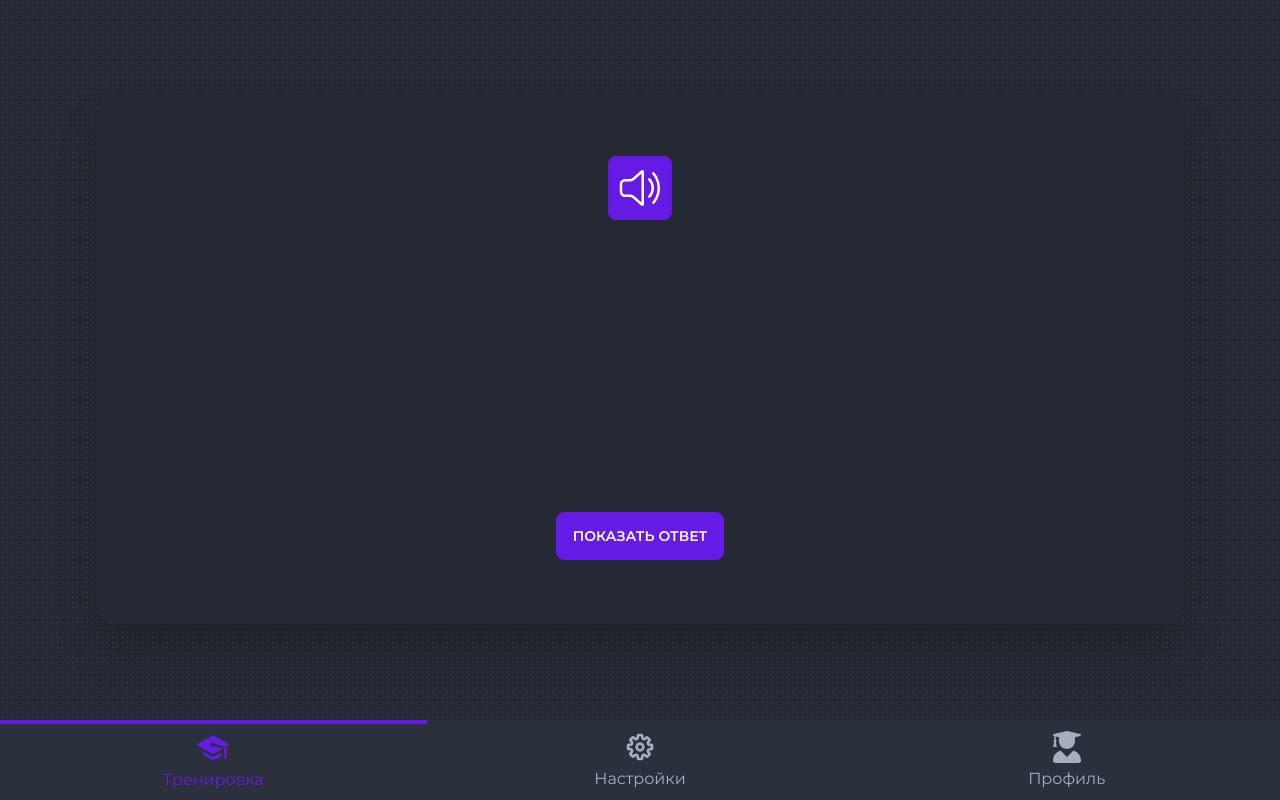
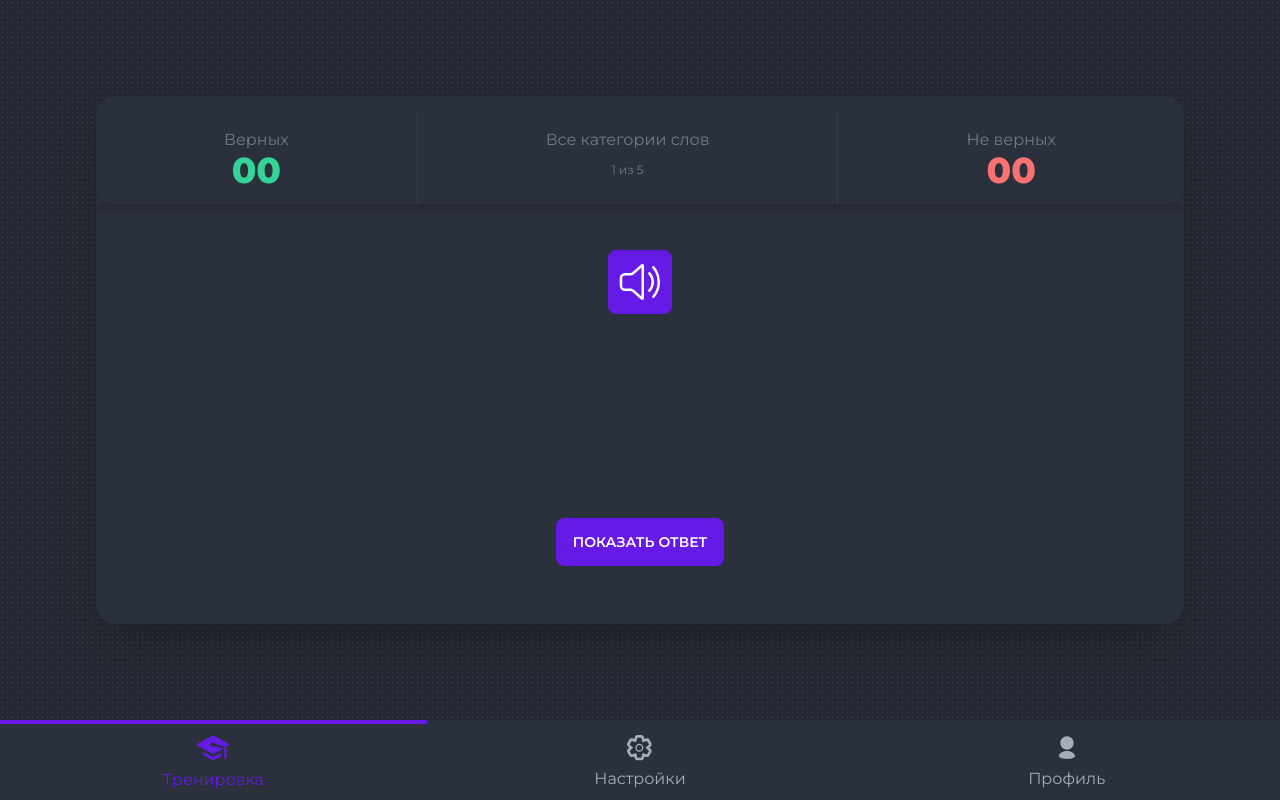
Before and after one commit to LisKorzun/portfolio-dictionary-words, a Next.js app: page / in a window 1280 px wide. Both pictures are taken after a click on the button "ТРЕНИРОВАТЬ". Built offline with nearby package versions, Linux system fonts and the light colour scheme.

Commit message:
update lesson

```diff
--- a/src/app/globals.css
+++ b/src/app/globals.css
@@ -4,7 +4,8 @@
 
 :root {
     --foreground-rgb: 166, 173, 187;
-    --background-rgb: 36, 41, 51;
+    --background-rgb: 42, 48, 60;
+    --background-dotted-rgb: 36, 41, 51;
 }
 
 html {
@@ -14,7 +15,7 @@ html {
 body {
     color: rgb(var(--foreground-rgb));
     background-color: rgb(var(--background-rgb));
-    background-image: radial-gradient(rgba(var(--foreground-rgb), .2) 0.5px, rgb(var(--background-rgb)) 0.5px);
+    background-image: radial-gradient(rgba(var(--foreground-rgb), .2) 0.5px, rgb(var(--background-dotted-rgb)) 0.5px);
     background-size: 5px 5px;
     min-height: 100vh;
 }
--- a/src/app/page.js
+++ b/src/app/page.js
@@ -3,7 +3,7 @@ import DEFAULT_WORDS from '@/data'
 
 export default function Home() {
     return (
-        <main className="bg-base-200 bg-dotted bg-dotted-size h-main-content p-4 md:p-24 flex flex-col items-center justify-center">
+        <main className="bg-base-100 bg-dotted bg-dotted-size h-main-content p-4 md:p-24 flex flex-col items-center justify-center">
             <Training data={DEFAULT_WORDS} />
         </main>
     )
--- a/src/components/Lesson.js
+++ b/src/components/Lesson.js
@@ -1,7 +1,7 @@
 import { SpeakerIcon } from '@/icons'
-import { useCallback, useEffect, useState } from 'react'
+import { useEffect, useState } from 'react'
 
-export const Lesson = ({ words, onComplete, onCancel }) => {
+export const Lesson = ({ title, words, onComplete, onCancel }) => {
     const [showAnswer, setShowAnswer] = useState(false)
     const [wordInd, setWordInd] = useState(0)
     const [failedAnswers, setFailedAnswers] = useState([])
@@ -47,23 +47,53 @@ export const Lesson = ({ words, onComplete, onCancel }) => {
         if (key === ' ') {
             speakWord(words[wordInd])
         }
+        if (key === 'Enter') {
+            showWord()
+        }
+        if (key === 'ArrowLeft' && showAnswer) {
+            onCorrect()
+        }
+        if (key === 'ArrowRight' && showAnswer) {
+            onFail()
+        }
     }
     useEffect(() => {
         window.addEventListener('keyup', downHandler)
         return () => {
             window.removeEventListener('keyup', downHandler)
         }
-    }, [words, wordInd])
+    }, [words, wordInd, showAnswer])
 
     return (
         <>
-            <div className="h-2/3 w-full flex flex-col justify-around items-center">
+            <div className="stats shadow text-center">
+                <div className="stat">
+                    <div className="stat-title">Верных</div>
+                    <div className="stat-value text-success countdown mx-auto">
+                        <span style={{ '--value': learnedAnswers.length }}></span>
+                    </div>
+                </div>
+                <div className="stat">
+                    <div className="stat-title">{title}</div>
+                    <div className="stat-desc">
+                        {wordInd + 1} из {words.length}
+                    </div>
+                </div>
+                <div className="stat">
+                    <div className="stat-title">Не верных</div>
+                    <div className="stat-value text-error countdown mx-auto">
+                        <span style={{ '--value': failedAnswers.length }}></span>
+                    </div>
+                </div>
+            </div>
+            <progress className="progress progress-primary w-full" value={wordInd} max={words.length}></progress>
+            <div className="h-2/4 w-full flex flex-col justify-around items-center">
                 <button className="btn btn-lg btn-square text-white btn-primary shadow-inner">
                     <SpeakerIcon width={48} height={48} onClick={() => speakWord(words[wordInd])} />
                 </button>
                 <div className="h-12 flex items-center font-bold text-white text-4xl">{showAnswer ? words[wordInd] : ''}</div>
             </div>
-            <div className="h-1/3 flex items-center justify-center w-full">
+            <div className="h-1/4 flex items-center justify-center w-full">
                 {!showAnswer && (
                     <button type="button" className="btn btn-primary" onClick={showWord}>
                         Показать ответ
--- a/src/components/LessonOld.js
+++ /dev/null
@@ -1,94 +0,0 @@
-'use client'
-import { useState } from 'react'
-import WORDS from '@/data'
-import { SpeakerIcon } from '@/icons'
-
-const words = WORDS[0].words
-
-const LESSON_STATUS = {
-    NEW: 'new',
-    IN_PROGRESS: 'in-progress',
-    DONE: 'done',
-    CANCELLED: 'cancelled',
-}
-const WORDS_PER_LESSON = 5
-
-export const LessonOld = () => {
-    const [status, setStatus] = useState(LESSON_STATUS.NEW)
-    const [wordInd, setWordInd] = useState(0)
-    const [showAnswer, setShowAnswer] = useState(false)
-    const [failedAnswers, setFailedAnswers] = useState([])
-
-    const onLessonStarted = () => {
-        setStatus(LESSON_STATUS.IN_PROGRESS)
-        speakWord(words[wordInd])
-    }
-    const speakWord = (word) => {
-        window.speechSynthesis.cancel()
-        window.speechSynthesis.speak(new SpeechSynthesisUtterance(word))
-    }
-    const showWord = () => {
-        setShowAnswer(true)
-    }
-    const onCorrect = () => {
-        setShowAnswer(false)
-        setWordInd((current) => {
-            const next = ++current
-            if (next > WORDS_PER_LESSON - 1) {
-                setStatus(LESSON_STATUS.DONE)
-                return 0
-            }
-            speakWord(words[next])
-            return next
-        })
-    }
-    const onFail = () => {
-        setFailedAnswers((current) => current.concat(words[wordInd]))
-        onCorrect()
-    }
-    console.log(failedAnswers)
-    return (
-        <>
-            {status === LESSON_STATUS.NEW && (
-                <>
-                    <div> Стань гуру словарных слов</div>
-                    <div> Доступно {words.length} слов</div>
-                    <button type="button" onClick={onLessonStarted} className="p-4 border border-slate-200">
-                        Начать раунд
-                    </button>
-                </>
-            )}
-            {status === LESSON_STATUS.IN_PROGRESS && (
-                <>
-                    <SpeakerIcon width={48} height={48} className="text-red-500" onClick={() => speakWord(words[wordInd])} />
-                    {!showAnswer && (
-                        <button type="button" onClick={showWord}>
-                            Показать ответ
-                        </button>
-                    )}
-                    {showAnswer && (
-                        <>
-                            <div>{words[wordInd]}</div>
-                            <div className="flex gap-3">
-                                <button type="button" onClick={onCorrect}>
-                                    Верно
-                                </button>
-                                <button type="button" onClick={onFail}>
-                                    Не верно
-                                </button>
-                            </div>
-                        </>
-                    )}
-                </>
-            )}
-            {status === LESSON_STATUS.DONE && (
-                <>
-                    <div>
-                        Неверных ответов {failedAnswers.length} из {WORDS_PER_LESSON}
-                    </div>
-                    <div>{failedAnswers.join(' | ')}</div>
-                </>
-            )}
-        </>
-    )
-}
--- a/src/components/Training.js
+++ b/src/components/Training.js
@@ -5,7 +5,6 @@ import keys from 'lodash/keys'
 import filter from 'lodash/filter'
 import { CATEGORIES } from '@/data'
 import { pickWords } from '@/utils'
-import { SpeakerIcon } from '@/icons'
 import { Lesson } from '@/components/Lesson'
 
 const STATUS = {
@@ -24,7 +23,7 @@ export const Training = ({ data }) => {
 
     const store = data.reduce((acc, { category, title, words }) => {
         if (acc[CATEGORIES.ALL] === undefined) {
-            acc[CATEGORIES.ALL] = { title: 'Все категории', words: [] }
+            acc[CATEGORIES.ALL] = { title: 'Все категории слов', words: [] }
         }
         acc[category] = { title, words }
         acc[CATEGORIES.ALL].words = acc[CATEGORIES.ALL].words.concat(words)
@@ -53,7 +52,7 @@ export const Training = ({ data }) => {
     const categories = useMemo(() => filter(keys(store), (c) => c !== category), [store, category])
     console.log(categories)
     return (
-        <div className="bg-base-200 h-full w-full shadow-2xl rounded-[20px] flex flex-col justify-center">
+        <div className="bg-base-100 h-full w-full shadow-2xl rounded-[20px] flex flex-col justify-center">
             {status === STATUS.NOT_STARTED && (
                 <div className="hero-content p-8 flex-col gap-8 lg:flex-row">
                     <div>
@@ -94,7 +93,7 @@ export const Training = ({ data }) => {
                     <img src="/images/learn-lamp.png" className="hidden lg:block max-w-sm rounded-lg" />
                 </div>
             )}
-            {status === STATUS.IN_PROGRESS && <Lesson words={toLearn} onComplete={onLessonDone} />}
+            {status === STATUS.IN_PROGRESS && <Lesson words={toLearn} onComplete={onLessonDone} title={store[category].title} />}
             {status === STATUS.DONE && (
                 <div className="flex flex-col items-center w-full h-full justify-around">
                     <div className="w-full flex flex-col items-center">
--- a/src/icons.js
+++ b/src/icons.js
@@ -17,27 +17,32 @@ export const GraduationCapIcon = (props) => {
 export const SettingsIcon = (props) => {
     return (
         <svg viewBox="0 0 24 24" focusable="false" role="img" fill="currentColor" xmlns="http://www.w3.org/2000/svg" {...props}>
-            <title>Settings icon</title>
-            <g data-name="Layer 2">
-                <g data-name="settings-2">
-                    <path
-                        d="M12.94 22h-1.89a1.68 1.68 0 0 1-1.68-1.68v-1.09a.34.34 0 0 0-.22-.29.38.38 0 0 0-.41 0l-.74.8a1.67 1.67 0 0 1-2.37 0L4.26 18.4a1.66 1.66 0 0 1-.5-1.19 1.72 1.72 0 0 1 .5-1.21l.74-.74a.34.34 0 0 0 0-.37c-.06-.15-.16-.26-.3-.26H3.68A1.69 1.69 0 0 1 2 12.94v-1.89a1.68 1.68 0 0 1 1.68-1.68h1.09a.34.34 0 0 0 .29-.22.38.38 0 0 0 0-.41L4.26 8a1.67 1.67 0 0 1 0-2.37L5.6 4.26a1.65 1.65 0 0 1 1.18-.5 1.72 1.72 0 0 1 1.22.5l.74.74a.34.34 0 0 0 .37 0c.15-.06.26-.16.26-.3V3.68A1.69 1.69 0 0 1 11.06 2H13a1.68 1.68 0 0 1 1.68 1.68v1.09a.34.34 0 0 0 .22.29.38.38 0 0 0 .41 0l.69-.8a1.67 1.67 0 0 1 2.37 0l1.37 1.34a1.67 1.67 0 0 1 .5 1.19 1.63 1.63 0 0 1-.5 1.21l-.74.74a.34.34 0 0 0 0 .37c.06.15.16.26.3.26h1.09A1.69 1.69 0 0 1 22 11.06V13a1.68 1.68 0 0 1-1.68 1.68h-1.09a.34.34 0 0 0-.29.22.34.34 0 0 0 0 .37l.77.77a1.67 1.67 0 0 1 0 2.37l-1.31 1.33a1.65 1.65 0 0 1-1.18.5 1.72 1.72 0 0 1-1.19-.5l-.77-.74a.34.34 0 0 0-.37 0c-.15.06-.26.16-.26.3v1.09A1.69 1.69 0 0 1 12.94 22zm-1.57-2h1.26v-.77a2.33 2.33 0 0 1 1.46-2.14 2.36 2.36 0 0 1 2.59.47l.54.54.88-.88-.54-.55a2.34 2.34 0 0 1-.48-2.56 2.33 2.33 0 0 1 2.14-1.45H20v-1.29h-.77a2.33 2.33 0 0 1-2.14-1.46 2.36 2.36 0 0 1 .47-2.59l.54-.54-.88-.88-.55.54a2.39 2.39 0 0 1-4-1.67V4h-1.3v.77a2.33 2.33 0 0 1-1.46 2.14 2.36 2.36 0 0 1-2.59-.47l-.54-.54-.88.88.54.55a2.39 2.39 0 0 1-1.67 4H4v1.26h.77a2.33 2.33 0 0 1 2.14 1.46 2.36 2.36 0 0 1-.47 2.59l-.54.54.88.88.55-.54a2.39 2.39 0 0 1 4 1.67z"
-                        data-name="<Group>"
-                    ></path>
-                    <path d="M12 15.5a3.5 3.5 0 1 1 3.5-3.5 3.5 3.5 0 0 1-3.5 3.5zm0-5a1.5 1.5 0 1 0 1.5 1.5 1.5 1.5 0 0 0-1.5-1.5z"></path>
-                </g>
-            </g>
+            <title>CogOutline icon</title>
+            <path d="m13 5 .855 3.42 3.389-.971 1.501 2.6-2.535 2.449 2.535 2.451-1.5 2.6-3.39-.971L13 20h-3l-.855-3.422-3.39.971-1.501-2.6 2.535-2.451-2.534-2.449 1.5-2.6 3.39.971L10 5h3m0-2h-3c-.918 0-1.718.625-1.939 1.516l-.354 1.412-1.4-.4a2 2 0 0 0-2.283.922l-1.5 2.6a2 2 0 0 0 .342 2.438l1.047 1.011-1.048 1.015a2 2 0 0 0-.343 2.438l1.502 2.6a1.997 1.997 0 0 0 2.283.924l1.399-.401.354 1.415A2 2 0 0 0 10 22h3c.918 0 1.718-.625 1.939-1.516l.354-1.414 1.399.4a2 2 0 0 0 2.283-.923l1.5-2.6c.459-.796.317-1.8-.342-2.438l-1.047-1.013 1.047-1.013a2 2 0 0 0 .342-2.438l-1.5-2.6a2 2 0 0 0-2.283-.924l-1.4.401-.354-1.413A1.997 1.997 0 0 0 13 3zm-1.5 7.5a2 2 0 1 1 0 4 2 2 0 0 1 0-4m0-1c-1.654 0-3 1.346-3 3s1.346 3 3 3 3-1.346 3-3-1.346-3-3-3z"></path>
         </svg>
     )
 }
 export const UserIcon = (props) => {
     return (
-        <svg viewBox="0 0 512 512" focusable="false" role="img" fill="currentColor" xmlns="http://www.w3.org/2000/svg" {...props}>
-            <title>UserGraduate icon</title>
-            <path
-                fill="currentColor"
-                d="m45.63 79.75 6.37 1.5v58.5C45 143.9 40 151.3 40 160c0 8.375 4.625 15.38 11.12 19.75L35.5 242c-1.75 6.9 2.13 14 7.63 14h41.75c5.5 0 9.375-7.125 7.625-13.1L76.88 179.8C83.38 175.4 88 168.4 88 160c0-8.75-5-16.12-12-20.25V87.13l52 12.5.001 60.37c0 70.75 57.25 128 128 128s127.1-57.25 127.1-128L384 99.62l82.25-19.87c18.25-4.375 18.25-27 0-31.5l-190.4-46c-13-3-26.62-3-39.63 0l-190.6 46c-18.12 4.38-18.12 27.13.01 31.5zM359.2 312.8 256 416 152.8 312.8C82.87 335.1 32 400 32 477.3c0 19.2 15.53 34.7 34.67 34.7h378.7c19.13 0 34.63-15.5 34.63-34.7 0-77.3-50.9-142.2-120.8-164.5z"
-            ></path>
+        <svg viewBox="0 0 24 24" focusable="false" role="img" fill="currentColor" xmlns="http://www.w3.org/2000/svg" {...props}>
+            <title>User icon</title>
+            <path d="M17 9c0-1.381-.56-2.631-1.464-3.535C14.631 4.56 13.381 4 12 4s-2.631.56-3.536 1.465C7.56 6.369 7 7.619 7 9s.56 2.631 1.464 3.535C9.369 13.44 10.619 14 12 14s2.631-.56 3.536-1.465A4.984 4.984 0 0 0 17 9zM6 19c0 1 2.25 2 6 2 3.518 0 6-1 6-2 0-2-2.354-4-6-4-3.75 0-6 2-6 4z"></path>
         </svg>
     )
 }
+export const CheckIcon = (props) => {
+    return (
+        <svg viewBox="0 0 24 24" focusable="false" role="img" fill="currentColor" xmlns="http://www.w3.org/2000/svg" {...props}>
+            <title>Tick icon</title>
+            <path d="M16.972 6.251a1.999 1.999 0 0 0-2.72.777l-3.713 6.682-2.125-2.125a2 2 0 1 0-2.828 2.828l4 4c.378.379.888.587 1.414.587l.277-.02a2 2 0 0 0 1.471-1.009l5-9a2 2 0 0 0-.776-2.72z"></path>
+        </svg>
+    )
+}
+export const CrossIcon = (props) => {
+    return (
+        <svg viewBox="0 0 24 24" focusable="false" role="img" fill="currentColor" xmlns="http://www.w3.org/2000/svg" {...props}>
+            <title>Times icon</title>
+            <path d="M17.414 6.586a2 2 0 0 0-2.828 0L12 9.172 9.414 6.586a2 2 0 1 0-2.828 2.828L9.171 12l-2.585 2.586a2 2 0 1 0 2.828 2.828L12 14.828l2.586 2.586c.39.391.902.586 1.414.586s1.024-.195 1.414-.586a2 2 0 0 0 0-2.828L14.829 12l2.585-2.586a2 2 0 0 0 0-2.828z"></path>
+        </svg>
+    )
+}
```
